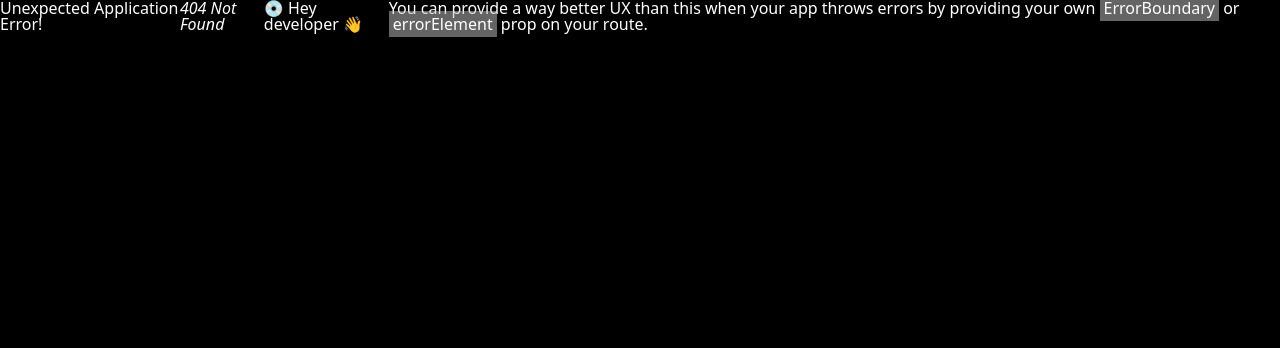
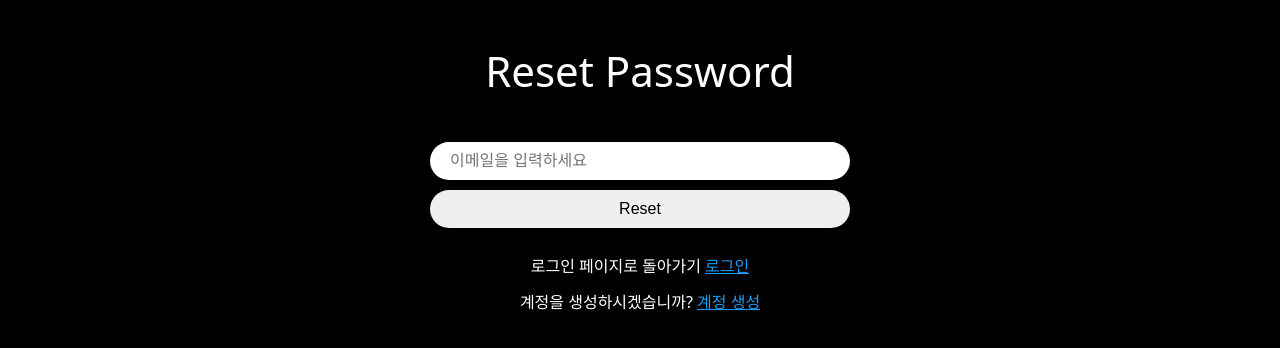
Before and after one commit to lunamundus/react-twitter-clone-practice, a React (Vite) app: page /reset-password in a window 1280 px wide. Before the commit this address had no page. Shown: the top 348 px of the page. Built offline with nearby package versions, Linux system fonts and the light colour scheme.

Commit message:
#3.6 Recap

```diff
--- a/src/App.tsx
+++ b/src/App.tsx
@@ -19,6 +19,7 @@ import Home from "./routes/home";
 import Profile from "./routes/profile";
 import Login from "./routes/login";
 import CreateAccount from "./routes/create-account";
+import ResetPassword from "./routes/reset-password";
 
 // code start
 // router setting
@@ -48,6 +49,10 @@ const router = createBrowserRouter([
   {
     path: "/create-account",
     element: <CreateAccount />,
+  },
+  {
+    path: "/reset-password",
+    element: <ResetPassword />,
   },
 ]);
 
--- a/src/routes/create-account.tsx
+++ b/src/routes/create-account.tsx
@@ -111,6 +111,9 @@ function CreateAccount() {
       <Switcher>
         이미 계정이 있으신가요? <Link to="/login">로그인</Link>
       </Switcher>
+      <Switcher>
+        비밀번호를 잊으셨나요? <Link to="/reset-password">암호 재설정</Link>
+      </Switcher>
       <GithubButton />
     </Wrapper>
   );
--- a/src/routes/login.tsx
+++ b/src/routes/login.tsx
@@ -90,6 +90,9 @@ function Login() {
       <Switcher>
         계정이 없으신가요? <Link to="/create-account">회원가입</Link>
       </Switcher>
+      <Switcher>
+        비밀번호를 잊으셨나요? <Link to="/reset-password">암호 재설정</Link>
+      </Switcher>
       <GithubButton />
     </Wrapper>
   );
--- /dev/null
+++ b/src/routes/reset-password.tsx
@@ -0,0 +1,77 @@
+// about React
+import { useState } from "react";
+import { useNavigate, Link } from "react-router-dom";
+
+// about Firebase
+import { sendPasswordResetEmail } from "firebase/auth";
+import { FirebaseError } from "firebase/app";
+import { auth } from "../firebase";
+
+// about auth styled-components
+import {
+  Error,
+  Form,
+  Input,
+  Switcher,
+  Title,
+  Wrapper,
+} from "../components/auth-components";
+
+function ResetPassword() {
+  const [email, setEmail] = useState("");
+  const [error, setError] = useState("");
+
+  const navigate = useNavigate();
+
+  const onSubmit = async (e: React.FormEvent<HTMLFormElement>) => {
+    e.preventDefault();
+    setError("");
+
+    if (email === "") {
+      return;
+    }
+
+    sendPasswordResetEmail(auth, email)
+      .then(() => {
+        navigate("/");
+      })
+      .catch((err) => {
+        if (err instanceof FirebaseError) {
+          setError(err.message);
+        }
+      });
+  };
+
+  const onChange = (e: React.ChangeEvent<HTMLInputElement>) => {
+    const {
+      target: { value },
+    } = e;
+
+    setEmail(value);
+  };
+
+  return (
+    <Wrapper>
+      <Title>Reset Password</Title>
+      <Form onSubmit={onSubmit}>
+        <Input
+          onChange={onChange}
+          name="email"
+          value={email}
+          placeholder="이메일을 입력하세요"
+          type="email"
+        />
+        <Input type="submit" value="Reset" />
+      </Form>
+      {error !== "" ? <Error>{error}</Error> : null}
+      <Switcher>
+        로그인 페이지로 돌아가기 <Link to="/login">로그인</Link>
+      </Switcher>
+      <Switcher>
+        계정을 생성하시겠습니까? <Link to="/create-account">계정 생성</Link>
+      </Switcher>
+    </Wrapper>
+  );
+}
+
+export default ResetPassword;
```
